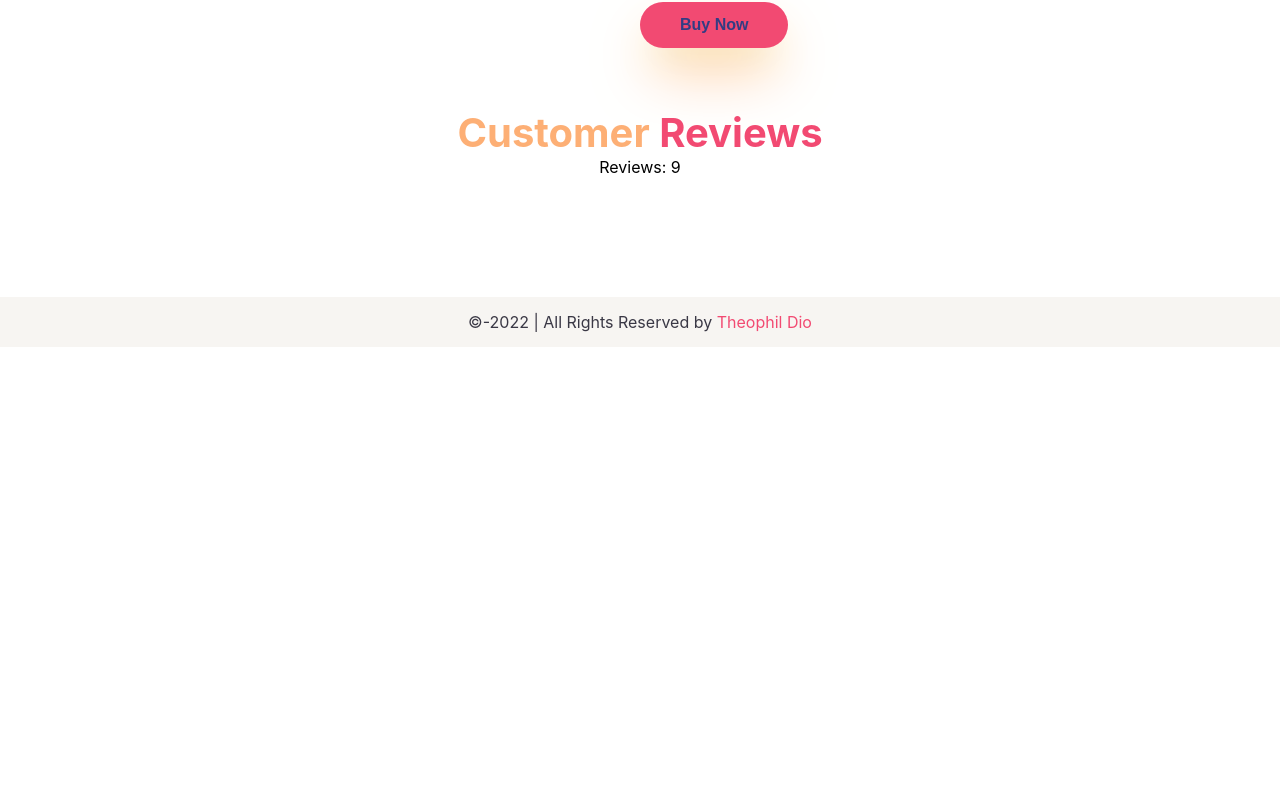
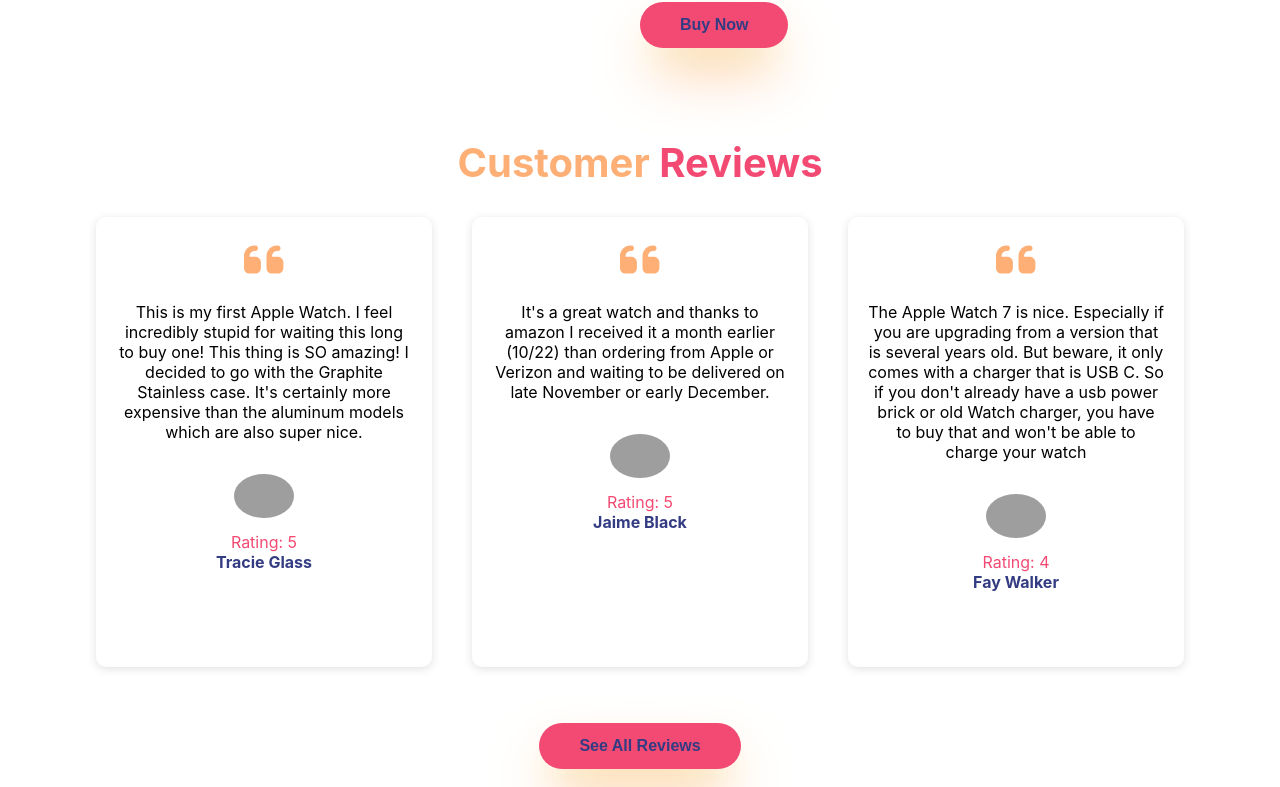
Before and after one commit to theophildio/apple-watch-review, a React (Create React App) app: page / in a window 1280 px wide. Shown: the part 673-1460 px from the top of the page. Before the commit the page ends 1020 px from the top, so only its background shows below. Built offline with nearby package versions, Linux system fonts and the light colour scheme; grey boxes are pictures that could not be loaded; the HTML template or start-up script is replaced by a standard one.

Commit message:
3 reviews added in Home page

```diff
--- a/src/components/Home/Home.css
+++ b/src/components/Home/Home.css
@@ -28,7 +28,7 @@
   margin: 12px 0;
 }
 
-.home-container .hero-btn {
+.home-container .btn {
   margin-top: 26px;
   background-color: #F24A72;
   border: 0;
@@ -43,7 +43,7 @@
   transition: 0.5s;
 }
 
-.home-container .hero-btn:hover {
+.home-container .btn:hover {
   background-color: #FDAF75;
   box-shadow: rgb(242, 74, 114) 0px 30px 60px -12px, rgb(234, 234, 127) 0px 18px 36px -18px;
 }
@@ -56,9 +56,14 @@
   color: #FDAF75;
   font-size: 40px;
   text-transform: capitalize;
+  margin: 30px 0;
 }
 
 
 .home-container .customer-reviews span {
   color: #F24A72;
 }
+
+.reviews {
+  margin-bottom: 30px;
+}
--- a/src/components/Home/Home.js
+++ b/src/components/Home/Home.js
@@ -1,9 +1,12 @@
 import React from "react";
 import useReviews from "../../hooks/useReviews";
+import ReviewOnHome from "../ReviewOnHome/ReviewOnHome";
 import "./Home.css";
 
 const Home = () => {
-  const [reviews] = useReviews();
+	const [reviews] = useReviews();
+	const reviewOnHome = reviews.slice(0, 3);
+
 	return (
 		<div className="home-container">
 			<section className="hero">
@@ -19,7 +22,7 @@
 						easier to use and read. Series 7 represents our biggest and
 						brightest thinking.
 					</p>
-					<button className="hero-btn">buy now</button>
+					<button className="btn">buy now</button>
 				</div>
 			</section>
 			<main>
@@ -27,7 +30,12 @@
 					<h3>
 						customer <span>reviews</span>
 					</h3>
-          <p>Reviews: {reviews.length}</p>
+					<div className="reviews">
+						{reviewOnHome.map(review =>
+							<ReviewOnHome key={review.id} review={review}></ReviewOnHome>
+						)}
+					</div>
+          <button className="btn">See all reviews</button>
 				</section>
 			</main>
 		</div>
--- /dev/null
+++ b/src/components/ReviewOnHome/ReviewOnHome.js
@@ -0,0 +1,25 @@
+import { FontAwesomeIcon } from '@fortawesome/react-fontawesome';
+import { faQuoteLeft } from "@fortawesome/free-solid-svg-icons";
+import React from 'react';
+import './ReviewOnHome.css'
+
+const ReviewOnHome = (props) => {
+  const { picture, name, review, rating } = props.review;
+  return (
+    <div>
+      <div className="card">
+				<FontAwesomeIcon className="icon" icon={faQuoteLeft}></FontAwesomeIcon>
+				<p>{review}</p>
+				<div className="reviewer-infos">
+					<div className="reviewer-img">
+						<img src={picture} alt="Reviewer Img" />
+					</div>
+					<p>Rating: <span>{rating}</span></p>
+					<h4>{name}</h4>
+				</div>
+			</div>
+    </div>
+  );
+};
+
+export default ReviewOnHome;
--- a/src/components/Reviews/Reviews.js
+++ b/src/components/Reviews/Reviews.js
@@ -8,12 +8,12 @@
 	return (
 		<div className="reviews-container">
 			<h3>
-				customer <span>reviews</span>
+				All customer <span>reviews</span>
 			</h3>
 			<div className="reviews">
-				{reviews.map((review) => (
+				{reviews.map(review =>
 					<ReviewCard key={review.id} review={review}></ReviewCard>
-				))}
+				)}
 			</div>
 		</div>
 	);
```
Also changed, not shown: src/components/ReviewOnHome/ReviewOnHome.css (added).
